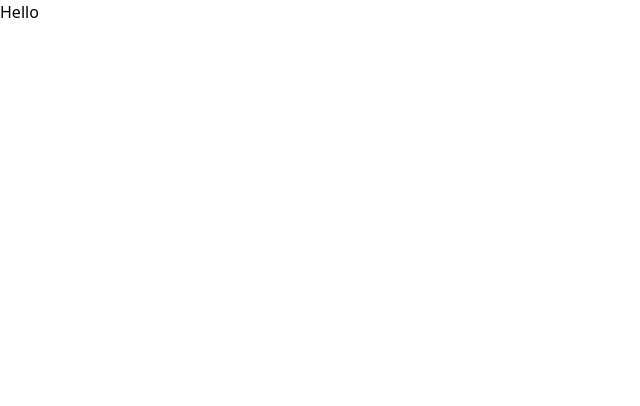
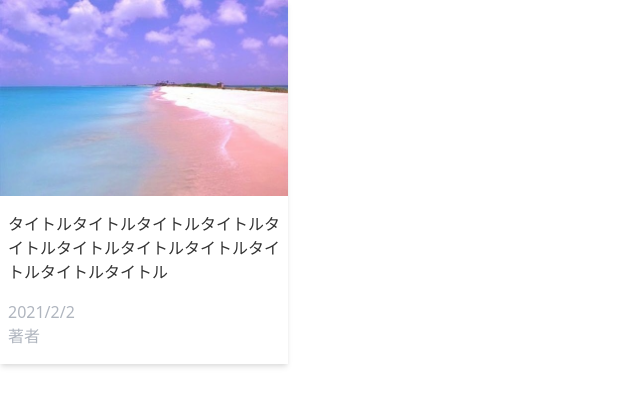
Before and after one commit to yuukiriiiiin/news-app, a Next.js app: page / in a window 1280 px wide. Shown: the top 406 px of the page, without its empty margins (0-640 px from the left). Built offline with nearby package versions, Linux system fonts and the light colour scheme.

Commit message:
add: component card

```diff
--- a/src/components/atoms/Card/index.tsx
+++ b/src/components/atoms/Card/index.tsx
@@ -2,15 +2,17 @@ import React from 'react';
 
 export const Card = () => {
   return (
-    <section className="rounded-sm">
-      <a href="">
-        <h1>タイトル</h1>
-        <time>2021/2/2</time>
+    <section className="w-72 shadow-md">
+      <a href="" className="block w-full h-full hover:opacity-80">
         <div>
-          <img src="" alt="" />
+          <img src="/77292743.jpeg" alt="" />
         </div>
-        <div>
-          <cite>著者</cite>
+        <div className="px-2 py-4">
+          <h1 className="">
+            タイトルタイトルタイトルタイトルタイトルタイトルタイトルタイトルタイトルタイトルタイトル
+          </h1>
+          <time className="block mt-4 text-gray-400">2021/2/2</time>
+          <cite className="block text-gray-400 not-italic">著者</cite>
         </div>
       </a>
     </section>
--- a/src/pages/index.tsx
+++ b/src/pages/index.tsx
@@ -1,7 +1,8 @@
 import react from 'react';
+import {Card} from '../components/atoms/Card';
 
 const app = () => {
-  return <h1>Hello</h1>;
+  return <Card />;
 };
 
 export default app;
```
Also changed, not shown: public/77292743.jpeg (added).
